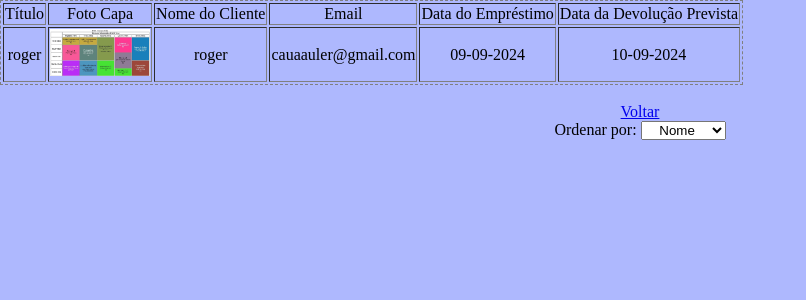
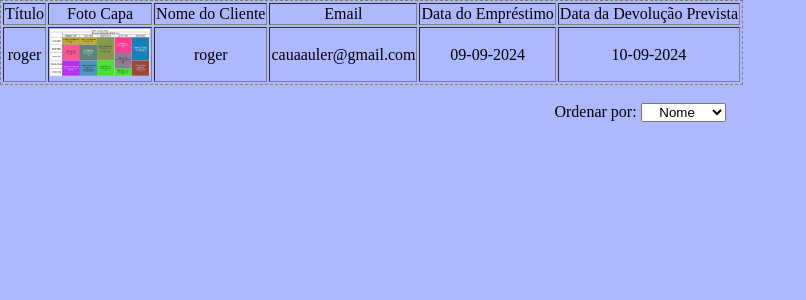
Before and after one commit to cauaauler/IFRS-Discoteca-Prog-2024, a PHP site: page /discosEmprestados.php in a window 1280 px wide. Shown: the part 46-346 px from the top of the page, without its empty margins (0-806 px from the left). Run offline with PHP 8.4, Linux system fonts and the light colour scheme; data comes from the database, SQL or seed files in the repository.

Commit message:
arrumado

```diff
--- a/artistas.php
+++ b/artistas.php
@@ -48,5 +48,3 @@ if ($resultado->num_rows == 0) {
 
 echo "</table>";
 echo "<a href='form_addArtista.php'>adicionar artista</a>";
-echo "<br>";
-echo "<a href='index.php'>Voltar</a>";
--- a/discoEmprestado.php
+++ b/discoEmprestado.php
@@ -71,6 +71,5 @@ if ($resultado->num_rows == 0) {
 
 echo "</table>";
 echo "<br>";
-echo "<a href='index.php'>Voltar</a>";
 
 $db->close();
--- a/discosEmprestados.php
+++ b/discosEmprestados.php
@@ -72,7 +72,6 @@ if ($resultado->num_rows == 0) {
 
 echo "</table>";
 echo "<br>";
-echo "<a href='index.php'>Voltar</a>";
 
 $db->close();
 ?>
```
Also changed, not shown: uploads/34_32131uih3iu1hu31h3h12ug31u3g1ui.jpg (added), uploads/35_31321312312312312313131.jpg (added), uploads/36_dasdadaasda.jpg (added).
